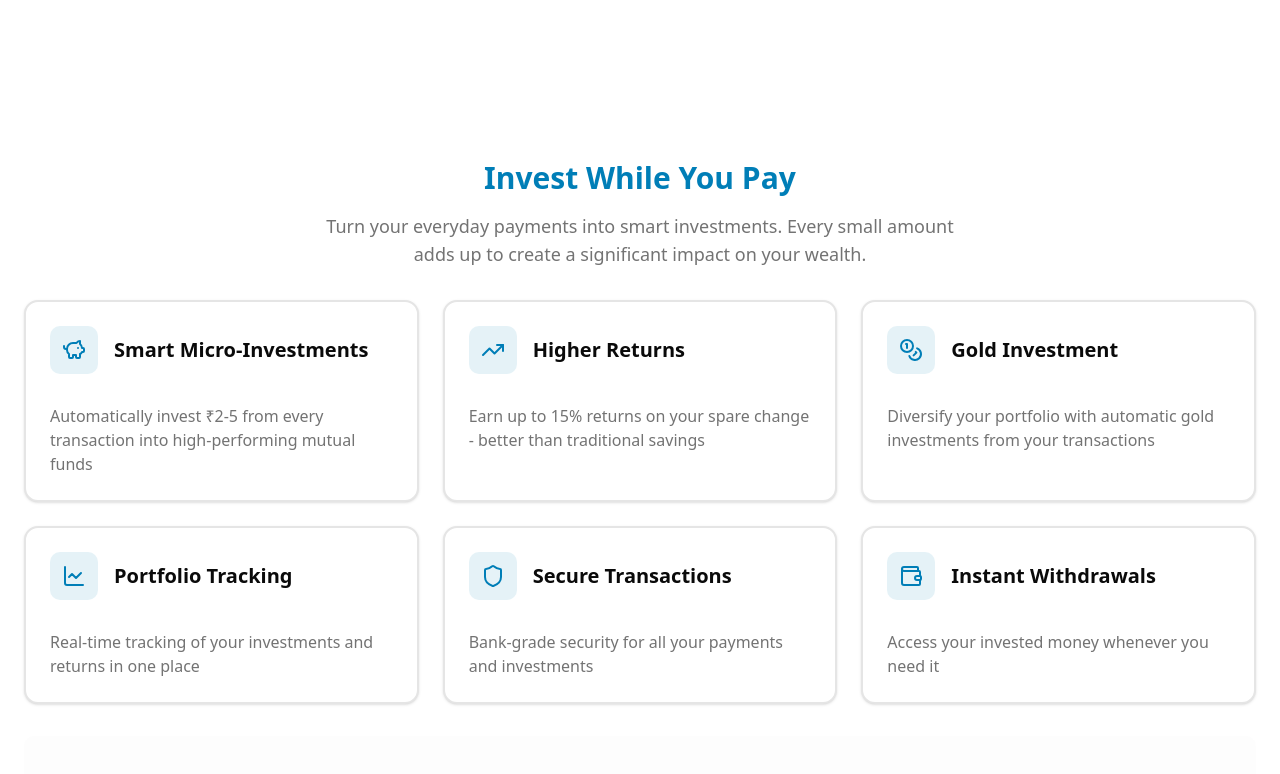
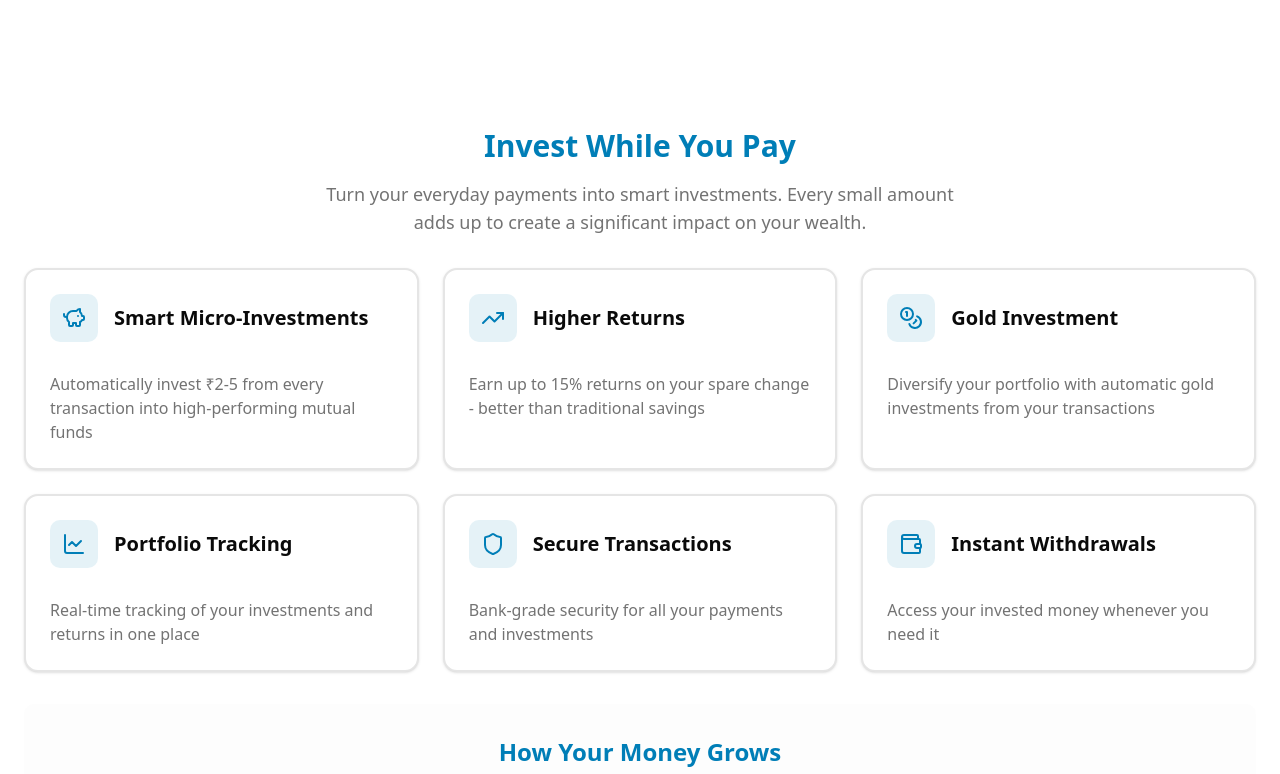
Before and after one commit to ArunKumarDara/desiPe, a React (Vite) app: page / in a window 1280 px wide. Shown: the part 760-1534 px from the top of the page. Built offline with nearby package versions, Linux system fonts and the light colour scheme.

Commit message:
fix bugs

```diff
--- a/src/components/features/Features.tsx
+++ b/src/components/features/Features.tsx
@@ -43,7 +43,7 @@ const Features = () => {
     ];
 
     return (
-        <section className="py-16 sm:py-10" id="investments">
+        <section className="py-16 sm:py-2" id="investments">
             <div className="container mx-auto px-4 sm:px-6">
                 <div className="text-center mb-8">
                     <h2 className="text-2xl sm:text-3xl font-bold mb-4">
```
